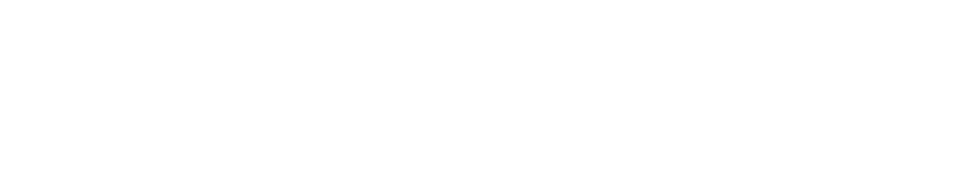
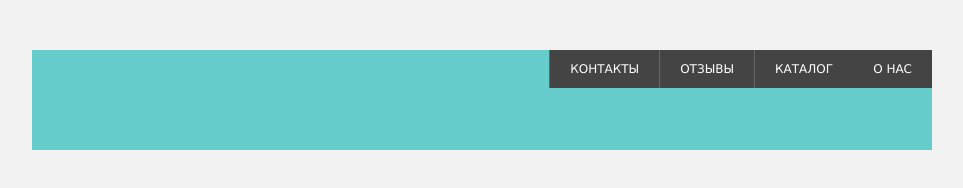
Before and after one commit to Rensid/First, a plain HTML site: page index.html in a window 1280 px wide. Shown: the whole page, without its empty margins (18-981 px from the left). Drawn offline with Linux system fonts and the light colour scheme.

Commit message:
HOW DOES IT WORK(IT DOESN`T WORK MOTHERFUCKER)

```diff
--- a/index.html
+++ b/index.html
@@ -1,13 +1,22 @@
 <!doctype html>
-<html lang="en">
+<html lang="ru">
 <head>
     <meta charset="UTF-8">
     <meta name="viewport"
           content="width=device-width, user-scalable=no, initial-scale=1.0, maximum-scale=1.0, minimum-scale=1.0">
     <meta http-equiv="X-UA-Compatible" content="ie=edge">
     <title>Document</title>
+    <link rel="stylesheet" href="main.css">
+
 </head>
 <body>
-
+<nav class="menu">
+    <ul>
+        <li> <a href="#">О НАС</a> </li>
+        <li> <a href="#">КАТАЛОГ</a> </li>
+        <li> <a href="#">ОТЗЫВЫ</a> </li>
+        <li> <a href="#">КОНТАКТЫ</a> </li>
+    </ul>
+</nav>
 </body>
 </html>
--- /dev/null
+++ b/main.css
@@ -0,0 +1,41 @@
+*{
+    margin: 0;
+    padding: 0;
+}
+body {
+    background: #f3f2f3;
+    color: #000000;
+    font-family: Trebuchet MS, Arial, Times New Roman;
+    font-size: 12px;
+}
+nav{
+    background: #66CCCC;
+    height: 100px;
+    width: 900px;
+}
+ul{
+    list-style: none;
+
+}
+.menu{
+    width: 900px;
+    margin: 50px ;
+}
+.menu li{
+    float: right;
+    border-left:1px solid #666;
+}
+.menu li a{
+    display: block;
+    padding: 12px 20px;
+    text-decoration: none;
+    color:#fff ;
+    background: #444;
+    font: 12px Verdana, sans-serif;
+}
+.menu li:first-child{
+    border-left: none;
+}
+.menu li a:hover{
+    background: lightgrey;
+}
```
